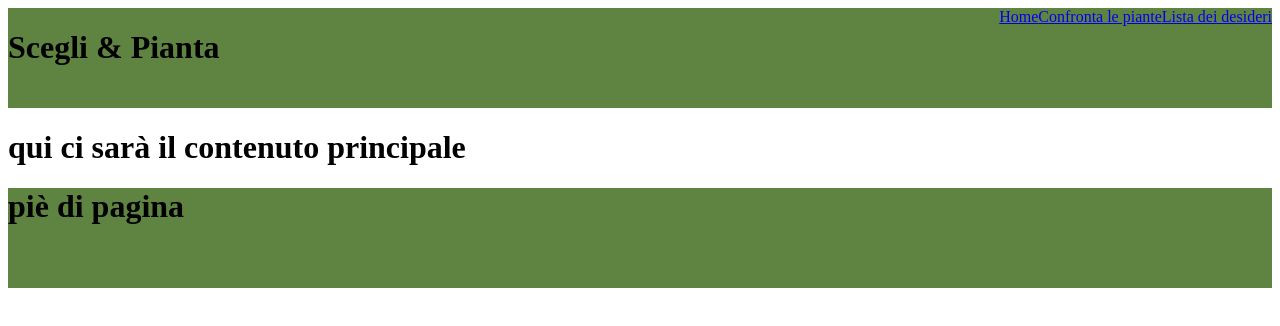
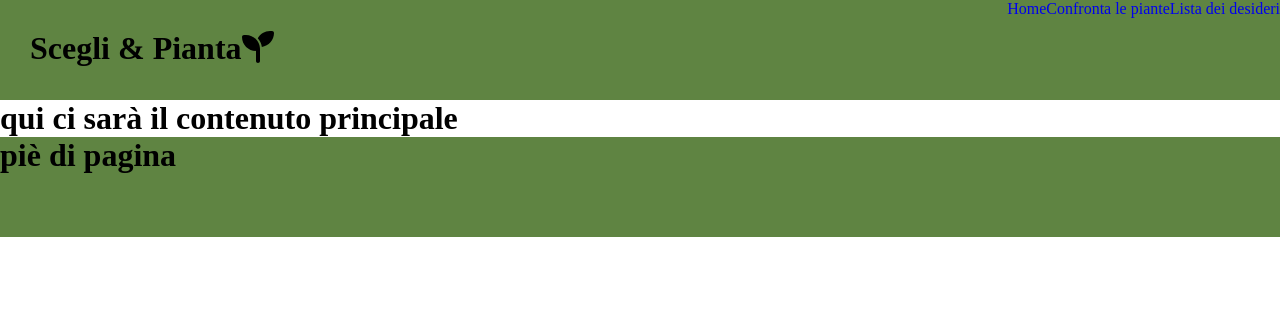
Before and after one commit to YleniaMighela/progetto-finale-spec-frontend-front, a React (Vite) app: page / in a window 1280 px wide. Shown: the top 326 px of the page. Built offline with nearby package versions, Linux system fonts and the light colour scheme.

Commit message:
add title with icon

```diff
--- a/package.json
+++ b/package.json
@@ -10,6 +10,9 @@
     "preview": "vite preview"
   },
   "dependencies": {
+    "@fortawesome/fontawesome-svg-core": "^6.7.2",
+    "@fortawesome/free-solid-svg-icons": "^6.7.2",
+    "@fortawesome/react-fontawesome": "^0.2.2",
     "react": "^19.1.0",
     "react-dom": "^19.1.0",
     "react-router-dom": "^7.6.1"
--- a/src/components/Header/Header.css
+++ b/src/components/Header/Header.css
@@ -4,3 +4,7 @@
     display: flex;
     justify-content: space-between;
 }
+
+.title {
+    margin: 30px;
+}
--- a/src/components/Header/Header.jsx
+++ b/src/components/Header/Header.jsx
@@ -1,11 +1,16 @@
 import './Header.css';
+import { FontAwesomeIcon } from "@fortawesome/react-fontawesome";
+import { faSeedling } from "@fortawesome/free-solid-svg-icons";
 import Navbar from '../Navbar/Navbar'
+
+
 export default function Header() {
-
 
     return (
         <header>
-            <h1>Scegli & Pianta</h1>
+            <h1 className='title'> Scegli & Pianta
+                <FontAwesomeIcon icon={faSeedling} />
+            </h1>
             <Navbar />
         </header>
     );
--- a/src/index.css
+++ b/src/index.css
@@ -0,0 +1,10 @@
+* {
+    margin: 0;
+    border: 0;
+    box-sizing: border-box;
+
+}
+
+a {
+    text-decoration: none;
+}
```
Also changed, not shown: 1 other file (tests, documents, lock files or other folders).
